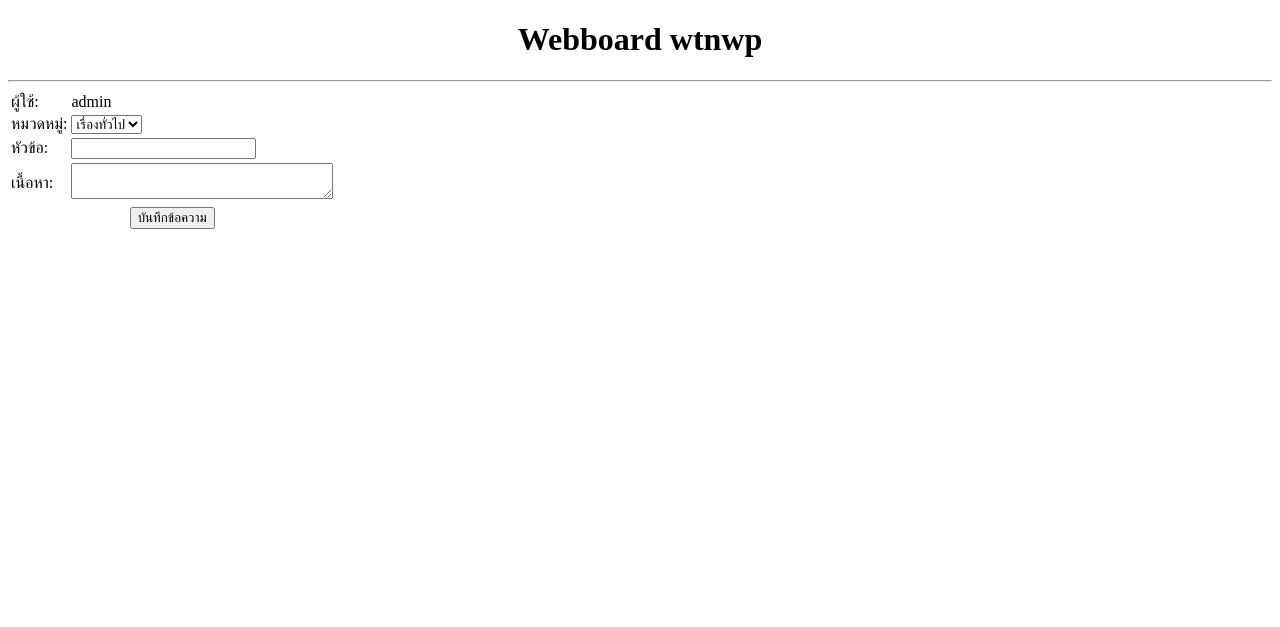
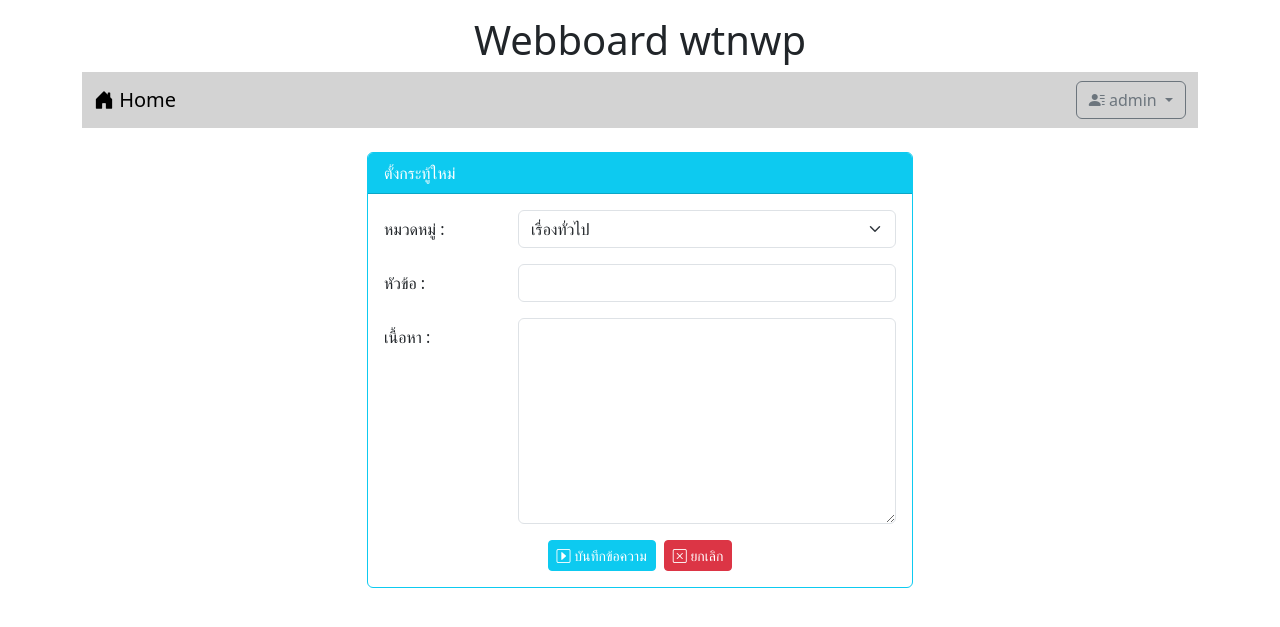
Before and after one commit to wattanawipa/Webboard-wtnwp, a PHP site: page /newpost.php in a window 1280 px wide. Shown: the top 627 px of the page. Run offline with PHP 8.4, Linux system fonts and the light colour scheme; the visitor is signed in with stand-in values (Sample User, id 1).

Commit message:
Update newpost.php
Update newpost.php

```diff
--- a/newpost.php
+++ b/newpost.php
@@ -10,25 +10,58 @@
 <head>
     <meta charset="UTF-8">
     <meta name="viewport" content="width=device-width, initial-scale=1.0">
+    <link rel="stylesheet" href="bootstrap-5.3.2-dist/css/bootstrap.min.css">
+    <script src="bootstrap-5.3.2-dist/js/bootstrap.bundle.min.js"></script>
+    <link rel="stylesheet" href="https://cdn.jsdelivr.net/npm/bootstrap-icons@1.11.3/font/bootstrap-icons.min.css">
     <title>newpost</title>
 </head>
 <body>
-    <h1 style="text-align: center;">Webboard wtnwp</h1>
-    <hr>
-    <form>
-        <table>
-            <tr><td>ผู้ใช้:</td><td><?php echo $_SESSION['username'] ?></td> </tr>
-            <tr><td>หมวดหมู่:</td><td>
-                <select name "category">
-         <option value="general">เรื่องทั่วไป</option>
-         <option value="study">เรื่องเรียน</option>
-        </select>
-    </td></tr>
-            <tr><td>หัวข้อ:</td><td><input type="text"></td></tr>
-            <tr><td>เนื้อหา:</td><td><textarea name="message" rows="2" cols="30"></textarea></td></tr>
-            <tr><td colspan="2" align="center"><input type="submit" value="บันทึกข้อความ"></td></tr>
-        </table>
-    </form>
-
+<div class="container">
+        <h1 style="text-align: center;" class="mt-3">Webboard wtnwp</h1>
+        <?php include "nav.php" ?>
+        <div class="row mt-4">
+            <div class="col-lg-3 col-md-2 col-sm-1"></div>
+            <div class="col-lg-6 col-md-8 col-sm-10">
+                <div class="card border-info">
+                    <div class="card-header bg-info text-white">ตั้งกระทู้ใหม่</div>
+                    <div class="card-body">
+                        <form action="newpost_save.php" method="post">
+                            <div class="row">
+                                <label class="col-lg-3 col-form-label">หมวดหมู่ :</label>
+                                <div class="col-lg-9">
+                                    <select name="category" class="form-select">
+                                    <option value="general">เรื่องทั่วไป</option>
+                                    <option value="study">เรื่องเรียน</option>
+                                    <option value="sport">เรื่องกีฬา</option>
+                                    </select>
+                                </div>
+                            </div>
+                            <div class="row mt-3">
+                                <label class="col-lg-3 col-form-label">หัวข้อ :</label>
+                                <div class="col-lg-9">
+                                    <input type="password" name="pwd" class="form-control" required>
+                                </div>
+                            </div>
+                            <div class="row mt-3">
+                                <label class="col-lg-3 col-form-label">เนื้อหา :</label>
+                                <div class="col-lg-9">
+                                    <textarea name="comment" rows="8" class="form-control" required></textarea>
+                                </div>
+                            </div>
+                            <div class="row mt-3">
+                                <div class="col-lg-12 d-flex justify-content-center">
+                                    <button type="submit" class="btn btn-info btn-sm text-white me-2">
+                                        <i class="bi bi-caret-right-square"></i> บันทึกข้อความ</button>
+                                    <button type="reset" class="btn btn-danger btn-sm">
+                                        <i class="bi bi-x-square"></i> ยกเลิก</button>
+                                </div>
+                            </div>
+                        </form>
+                    </div>
+                </div>
+            </div>
+            <div class="col-lg-3 col-md-2 col-sm-1"></div>
+        </div>
+   </div><br>
 </body>
 </html>
```
Also changed, not shown: newpost_save.php (added).
